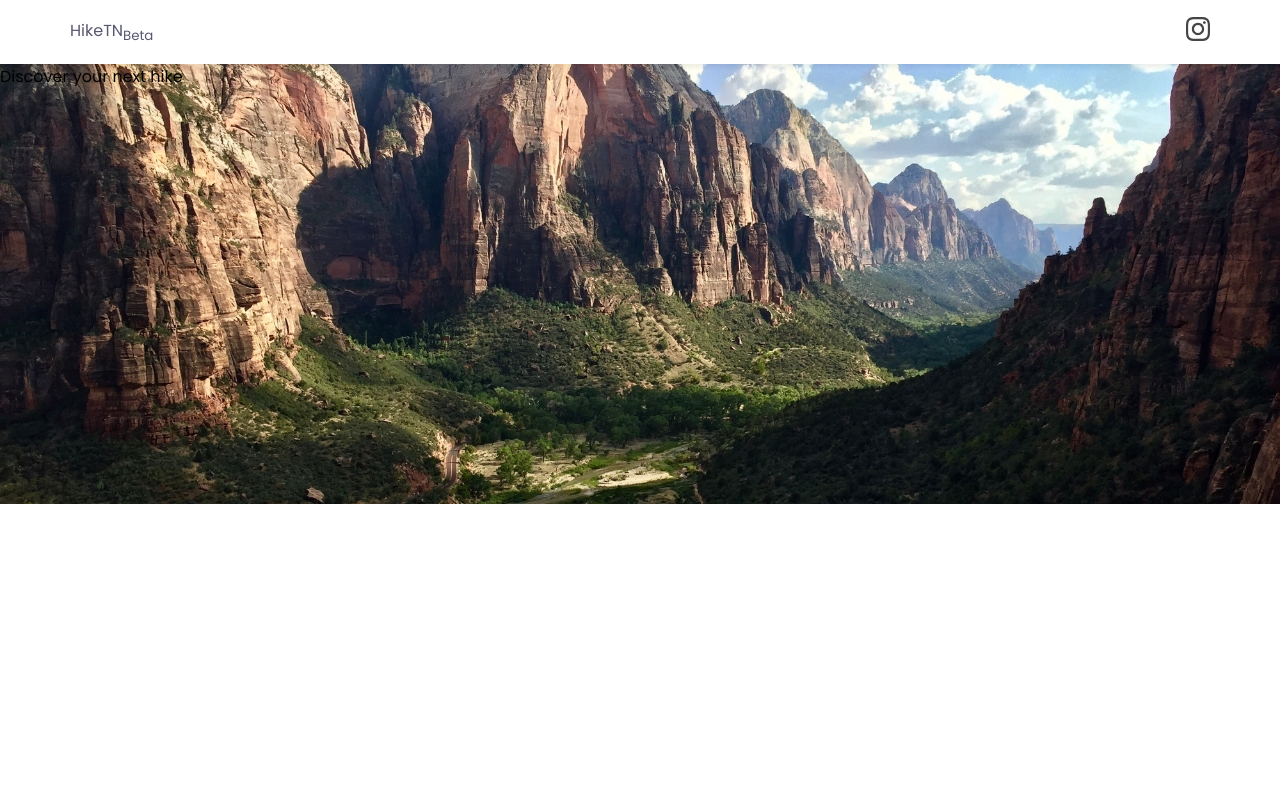
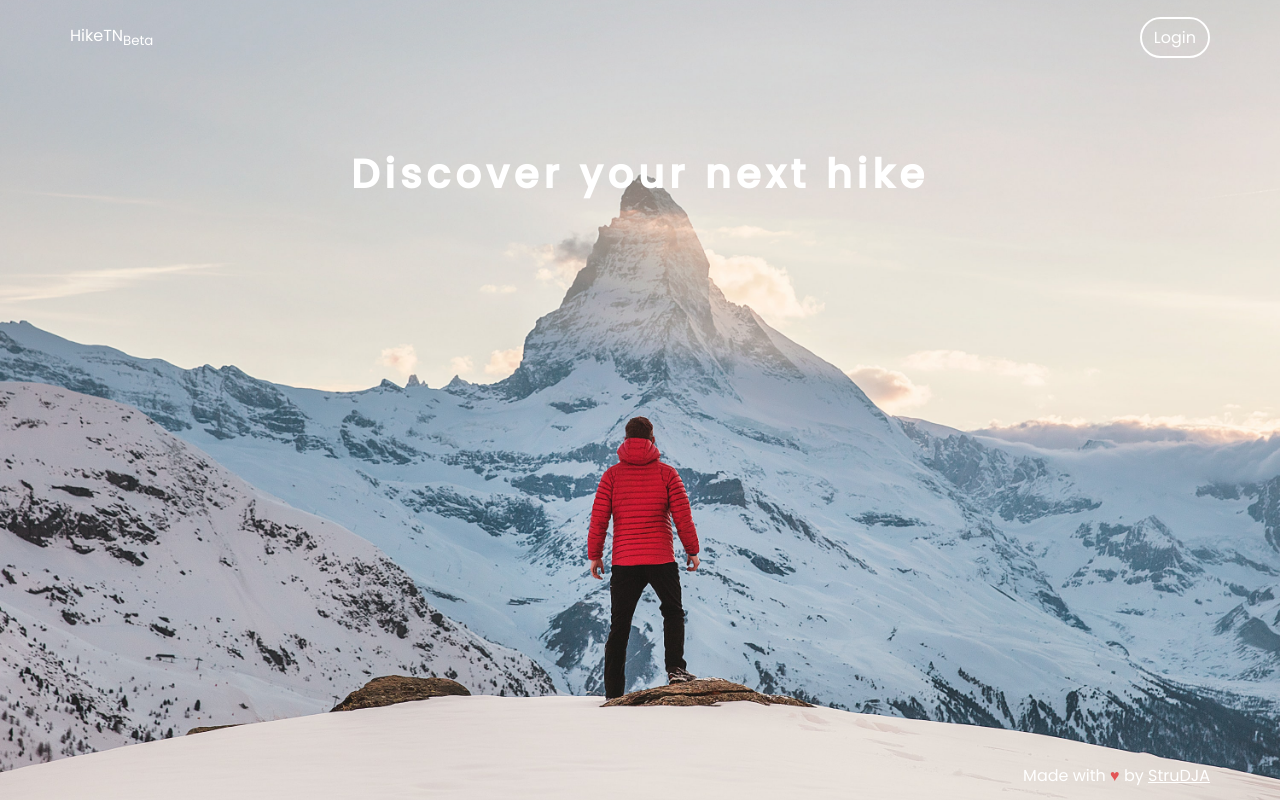
Before and after one commit to StruDJA/HikeTN, a Flask app: page / in a window 1280 px wide. Run offline with Flask 2, Linux system fonts and the light colour scheme.

Commit message:
update run script

```diff
--- a/app/site/templates/index.html
+++ b/app/site/templates/index.html
@@ -8,18 +8,21 @@
     <title>Document</title>
 </head>
 <body>
-    <div class="header">
+    <div class="bgimg">
+      <div class="header">
         <div class="logo-container">
-            <a href="http://medelle.strumag.tn" style="color:#585772; text-decoration:none"><h4 class="logo">HikeTN<sub>Beta</sub></h4></a>
+            <a href="{{ url_for('site.index') }}" style="text-decoration:none"><h1 class="logo"></h1>HikeTN<sub>Beta</sub></a>
         </div>
-        <div class="social">
-            <a href="https://instagram.com/medellewithme" target="_blank"><img src="{{ url_for('static', filename='img/Instagram.svg') }}" alt="IG" /></a>
-        </div>
-    </div>
-    <div class="banner">
-        <div class="banner-text">
-            Discover your next hike
-        </div>
+        <a href="{{ url_for('site.login') }}" class="login">Login</a>
+      </div>
+      <div class="middle">
+        <h1>Discover your next hike</h1>
+      </div>
+      <div class="footer-container">
+          <div class="footer">
+            Made with <span style="color: #e25555;">&hearts;</span> by <a href="https://twitter.com/TheStruDJA" target="_blank">StruDJA</a>
+          </div>
+      </div>
     </div>
 
 
--- a/app/static/css/styles.css
+++ b/app/static/css/styles.css
@@ -2,34 +2,33 @@
     margin: 0px;
 	padding: 0px;
 	box-sizing: border-box;
-    font-family: 'Poppins', sans-serif;
+	font-family: 'Poppins', sans-serif;
+	color: white;
 }
 
-body {
+body, html {height: 100vh}
 
-}
-.fas{
-	color: white;
-	text-decoration: none;
+.bgimg {
+  background-image: url("../img/large_bg2.jpg");
+  height: 100%;
+  /*min-height: 100%;*/
+  background-position: center;
+  background-size: cover;
 }
 
 .header {
-    display: flex;
+	display: flex;
 	width: 100%;
 	height: 8vh;
 	margin: auto;
-    align-items: center;
-    background-color: white;
-    position: sticky;
-    top: 0;
+	padding-top: 10px;
+	align-items: center;
+	top: 0;
 	justify-content: space-around;
-	/*border-bottom: rgb(138, 132, 132) 1px solid;*/
-	box-shadow: 0 3px 5px rgba(0, 0, 0, 0.075);
 }
 
-.logo-container,
-.social {
-    display: flex;
+.logo-container, .login {
+	display: flex;
 	margin: 70px;
 }
 
@@ -38,330 +37,48 @@ body {
 }
 
 .logo {
-	font-weight: 400;
+	/*font-weight: 9em;*/
+	font-size: 9em;
 }
 
-.banner {
-	display: relative;
-	width: 100%;
-	height: 55vh;
-	background-image: url(/app/static/img/large_bg.jpg);
-	background-repeat: no-repeat;
-	background-size: cover;
-	background-position: center;
+.login {
+  border: white solid 2px;
+  border-radius: 50px;
+  padding: 6px 12px;
+  text-align: center;
+  text-decoration: none;
+  font-size: 16px;
+  cursor: pointer;
+  background-color: transparent;
 }
 
-.banner-text {
+.footer-container {
+	display: flex;
+	flex-direction: column;
 	justify-content: center;
 	align-items: center;
+	align-content: center;
+	width: 100%;
+	height: 30px;
+	position: fixed;
+	bottom: 0;
+	margin-bottom: 10px;
 }
 
-.presentation {
-	display: flex;
-	width: 90%;
-	margin: auto;
-	min-height: 80vh;
-	align-items: center;
+.footer {
+	align-self: flex-end;
+	margin-right: 70px;
 }
 
-.introduction {
-	flex: 1;
-}
-
-.intro-text h1 {
-	font-size: 44px;
-	font-weight: 500;
-	background: linear-gradient(to right, #494964, #6f6f89);
-	-webkit-background-clip: text;
-	-webkit-text-fill-color: transparent;
-}
-
-.intro-text p {
-	margin-top: 5px;
-	font-size: 22px;
-	color: #585772;
-}
-
-.cta {
-	padding: 50px 0px 0px 0px;
-}
-
-.cta-select {
-	border: 2px solid #c36cbb;
-	background: transparent;
-	color: #c36cbb;
-	width: 150px;
-	height: 50px;
-	cursor: pointer;
-	font-size: 16px;
-}
-
-.cta-add {
-	background: #c36cbb;
-	width: 150px;
-	height: 50px;
-	cursor: pointer;
-	font-size: 16px;
-	border: none;
-	color: white;
-	margin: 30px 0px 0px 30px;
-}
-
-.cover {
-	flex: 1;
-	display: flex;
-	justify-content: center;
-	height: 60vh;
-}
-
-.cover img {
-	height: 100%;
-	filter: drop-shadow(0px 5px 3px black);
-	animation: drop 1.5s ease;
-}
-
-.login{
-	width: 50%;
-	margin: auto;
-	justify-content: center;
-	align-items: center;
-	border-radius: 10px;
-	box-shadow: 0 1px 14px rgba(0,0,0,.106862);
-}
-
-
-
-input[type=email], input[type=password], input[type=text] {
-  width: 100%;
-  padding: 12px 20px;
-  margin: 8px 0;
-  display: inline-block;
-  border-radius: 30px;
-  border: 1px solid #ccc;
-  box-sizing: border-box;
-}
-
-input:focus {
-	/*background: #f7dcf4;*/
-	outline: none;
-	border: 2px solid rgb(179, 175, 175);
-
-}
-
-.login button,
-.modalBody button {
-  background-color: #c36cbb;
-  color: white;
-  padding: 14px 20px;
-  margin: 8px 0;
-  border: none;
-  cursor: pointer;
-  width: 100%;
-  border-radius: 30px;
-}
-
-.login button:hover {
-  opacity: 0.8;
-}
-
-.container {
-  padding: 16px;
-  width: 100%;
-  display: flex;
-  flex-direction: column;
-  align-content: center;
-}
-
-.modalList {
-	display: none; /* Hidden by default */
-	position: fixed; /* Stay in place */
-	z-index: 1; /* Sit on top */
-	padding-top: 100px; /* Location of the box */
-	left: 0;
-	top: 0;
-	width: 100%; /* Full width */
-	height: 100%; /* Full height */
-	overflow: auto; /* Enable scroll if needed */
-	background-color: rgb(0,0,0); /* Fallback color */
-	background-color: rgba(0,0,0,0.4); /* Black w/ opacity */
-}
-
-/* Modal Content */
-.modalContent {
-	position: relative;
-	background-color: #fefefe;
-	margin: auto;
-	padding: 0;
-	border-radius: 10px;
-	width: 80%;
-	box-shadow: 0 4px 8px 0 rgba(0,0,0,0.2),0 6px 20px 0 rgba(0,0,0,0.19);
-	-webkit-animation-name: animatetop;
-	-webkit-animation-duration: 0.4s;
-	animation-name: animatetop;
-	animation-duration: 0.4s
-}
-
-.imgcontainer {
-	width:100px;
-	height: 100px;
-	border-radius: 50%;
-	margin:0 auto;
-	box-shadow:
-	/* logo shadow #5f5f5f*/
-	0px 0px 2px #5f5f5f,
-	/* offset #ecf0f3*/
-	0px 0px 0px 5px #ecf0f3,
-	/*bottom right #a7aaaf*/
-	8px 8px 15px #a7aaaf,
-	/* top left */
-	-8px -8px 15px #ffffff
-	;
-}
-
-.avatar {
-	width: 100%;
-	height: 100%;
-	border-radius: 50%;
-}
-
-.userName {
+.middle {
+	padding-top: 10vh;
 	text-align: center;
-	font-size: 28px;
-	padding-top: 24px;
-	letter-spacing: 0.5px;
-}
-
-.userType {
-	text-align: center;
-	font-size: 15px;
-	padding-top: 7px;
-	letter-spacing: 3px;
-}
-
-.info-container{
-	margin-top: 50px;
-}
-
-.info-row{
-	display: flex;
-	flex-direction: row;
-	justify-content: space-between;
-	border-bottom: darkgrey 1px solid;
-	margin-bottom: 20px;
-	padding-bottom: 20px;
-}
-
-.navigation{
-    position: fixed;
-    bottom: 0;
-    width: 100%;
-    height: 8vh;
-    background-color: #c36cbb;
-    display: flex;
-    align-items: center;
-    flex-direction: row;
-    justify-content: space-around;
-  }
-  .btnav{
-    background-color: transparent;
-    cursor: pointer;
-    border: none;
-  }
-  .home, .add, .heart, .profile{
-    width: auto;
-    height: auto;
-  }
-
-
-/* Add Animation */
-@-webkit-keyframes animatetop {
-	from {top:-300px; opacity:0}
-	to {top:0; opacity:1}
-}
-
-  @keyframes animatetop {
-	from {top:-300px; opacity:0}
-	to {top:0; opacity:1}
-  }
-
-  /* The Close Button */
-.close {
-	color: white;
-	font-size: 28px;
-	font-weight: bold;
-}
-
-.close:hover,
-.close:focus {
-	color: #000;
-	text-decoration: none;
-	cursor: pointer;
-}
-
-.modalHeader {
-	display: flex;
-	padding: 2px 16px;
-	background-color: #c36cbb;
-	color: white;
-	border-top-left-radius: 10px;
-	border-top-right-radius: 10px;
-	align-items: center;
-	justify-content: space-between;
-}
-
-.modalBody {padding: 2px 16px;}
-
-@keyframes drop {
-	0% {
-		opacity: 0;
-		transform: translateY(-80px);
-	}
-	100% {
-		opacity: 1;
-		transform: translateY(0px);
-	}
+	font-size: 20px;
+	letter-spacing: 5px;
 }
 
 @media screen and (max-width: 1024px) {
-    .logo-container,
-    .social {
-    margin: 30px;
-    }
-	.presentation {
-		flex-direction: column;
-	}
-	.introduction {
-		margin-top: 3vh;
-		text-align: center;
-	}
-	.intro-text h1 {
-		font-size: 30px;
-	}
-	.intro-text p {
-		font-size: 18px;
-	}
-	.cta {
-		padding: 10px 0px 0px 0px;
-	}
-	.laptop-select {
-		bottom: 5%;
-		right: 50%;
-		width: 50%;
-		transform: translate(50%, 5%);
-	}
-	.cover img {
-		margin-top: 20px;
-		height: 80%;
-	}
-	.small-circle,
-	.medium-circle,
-	.big-circle {
-		opacity: 0.2;
-	}
-	.login{
-		width: 80%;
-	}
-	.container {
-		margin-top: 20px;
+	.footer {
+		margin: auto;
 	}
 }
```
Also changed, not shown: app/api/auth.py (+3 -4 lines), app/static/img/Instagram.svg (deleted), app/static/img/large_bg.jpg (deleted), app/static/img/large_bg2.jpg (added).
